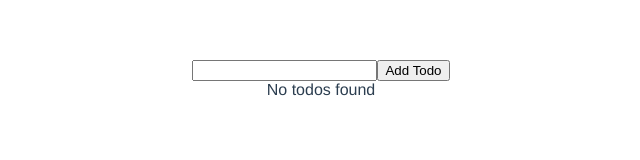
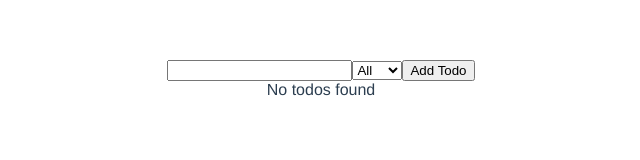
Before and after one commit to ferblancodosil/todo-example, a Vue app: page / in a window 1280 px wide. Shown: the top 160 px of the page, without its empty margins (319-959 px from the left). Built offline with nearby package versions, Linux system fonts and the light colour scheme.

Commit message:
Añadida opción de prioridad

```diff
--- a/src/store/index.js
+++ b/src/store/index.js
@@ -15,11 +15,12 @@ export const useMainStore = defineStore({
     }
   },
   actions: {
-    addTodo(todo = { priority: 'high'}) {
+    addTodo(todo = { priority: 'HIGH'}) {
       if (!todo.value) {
         console.warn('Not found todo value')
         return
       }
+      todo.priority = todo.priority.toUpperCase()
       this.todos.push(todo)
     },
     removeTodo(index) {
--- a/src/views/TodoList.vue
+++ b/src/views/TodoList.vue
@@ -1,6 +1,12 @@
 <template>
-    <form @submit.prevent="addElement">
+    <form @submit.prevent="addElement(todoInput, todoPriority)">
         <input type="text" v-model="todoInput" />
+        <select v-model="todoPriority">
+            <option value="" selected>All</option>
+            <option>Low</option>
+            <option>Mid</option>
+            <option>High</option>
+        </select>
         <button type="submit">Add Todo</button>
     </form>
     <div v-if="!isEmpty">
@@ -21,9 +27,10 @@
     setup() {
       const main = useMainStore();
       const todoInput = ref('');
-      const addElement = (priority = 'high') => {
-        if (todoInput.value != "") {
-          main.addTodo({ ...todoInput, priority });
+      const todoPriority = ref('');
+      const addElement = (input, priority = 'high') => {
+        if (input) {
+          main.addTodo({ value: todoInput.value, priority: priority || 'High' });
           todoInput.value = "";
         }
       };
@@ -36,7 +43,8 @@
         addElement,
         modifyPositionElement,
         todoInput,
-        todos: computed(() => main.getAllTodos),
+        todoPriority,
+        todos: computed(() => main.getAllTodos.filter(e => !todoPriority.value || e.priority === todoPriority.value.toUpperCase())),
         totalTodos: computed(() => main.getAllTodos.length),
         isEmpty: computed(() => main.todoEmpty),
         removeTodo: main.removeTodo,
```
